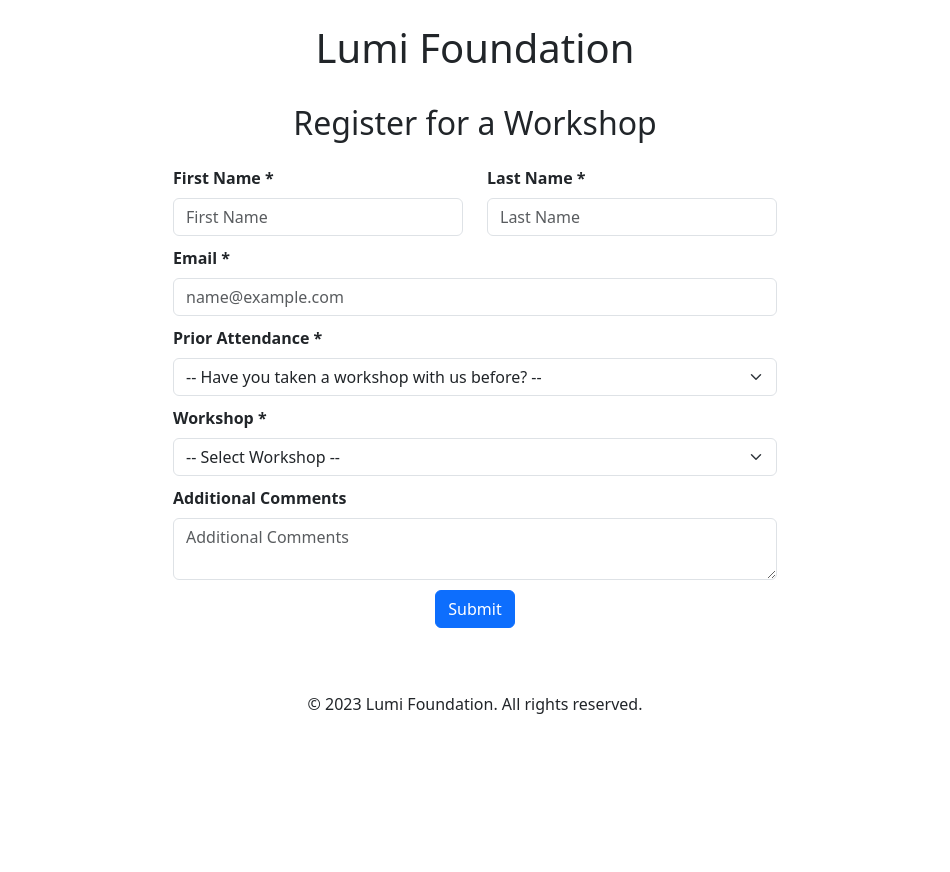
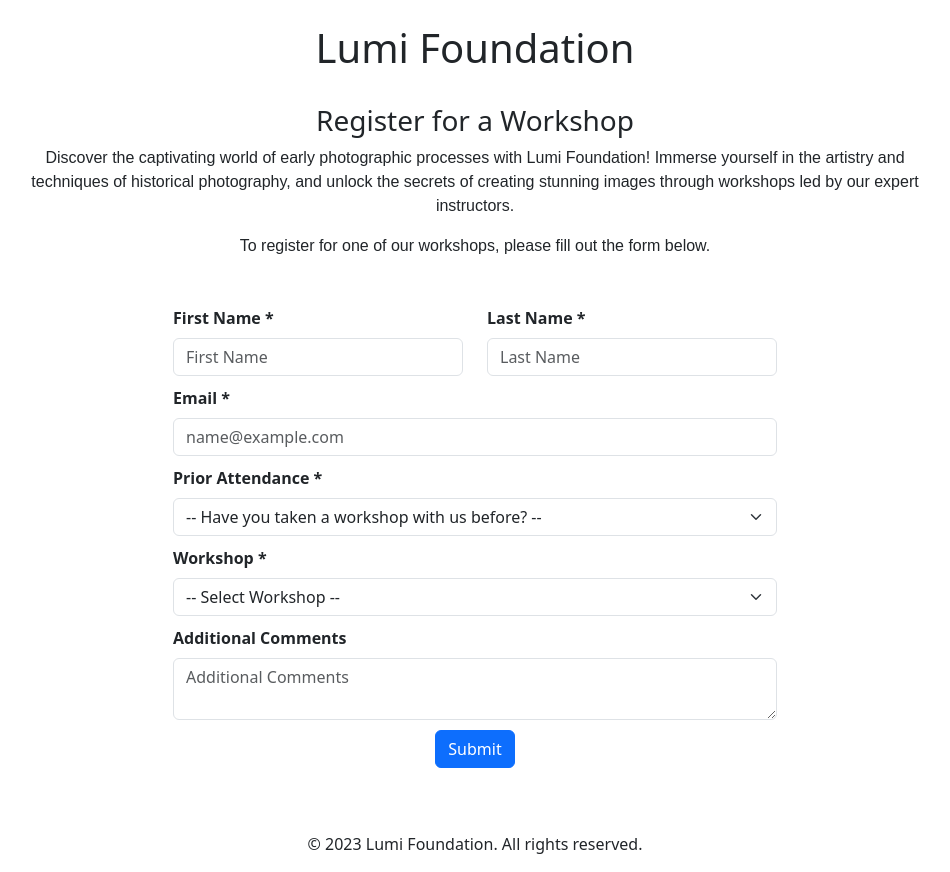
Before and after one commit to opierez/olivia-fullstack-project, a React (Create React App) app in the folder intsureview_fe/: page / in a window 1280 px wide. Shown: the whole page, without its empty margins (165-1115 px from the left). Before the commit the page ends 800 px from the top, so only its background shows below. Built offline with nearby package versions, Linux system fonts and the light colour scheme.

Commit message:
cleaned up code

```diff
--- a/intsureview_fe/src/components/Content.js
+++ b/intsureview_fe/src/components/Content.js
@@ -1,12 +1,24 @@
 import Form from "./Form";
-import toast, { Toaster } from 'react-hot-toast';
+import toast, { Toaster } from "react-hot-toast";
+import "../styles/Content.css";
 
 function Content() {
   return (
-    <div className="content mt-4 mb-5">
-        <h2>Register for a Workshop</h2>
-        <Toaster />
-        <Form toast={toast}/>
+    <div className="content mt-4 mb-5 text-center">
+      <h3>Register for a Workshop</h3>
+      <div className="description-container mb-5">
+        <p>
+          Discover the captivating world of early photographic processes with
+          Lumi Foundation! Immerse yourself in the artistry and techniques of
+          historical photography, and unlock the secrets of creating stunning
+          images through workshops led by our expert instructors.
+        </p>
+        <p>
+          To register for one of our workshops, please fill out the form below.
+        </p>
+      </div>
+      <Toaster />
+      <Form toast={toast} />
     </div>
   );
 }
--- /dev/null
+++ b/intsureview_fe/src/styles/Content.css
@@ -0,0 +1,9 @@
+.description-container {
+  width: 70%;
+  margin: 0 auto;
+}
+
+.description-container p {
+  font-family: "Montserrat", sans-serif;
+  font-weight: 400;
+}
```
Also changed, not shown: intsureview_fe/src/components/Form.js (+4 -4 lines).
